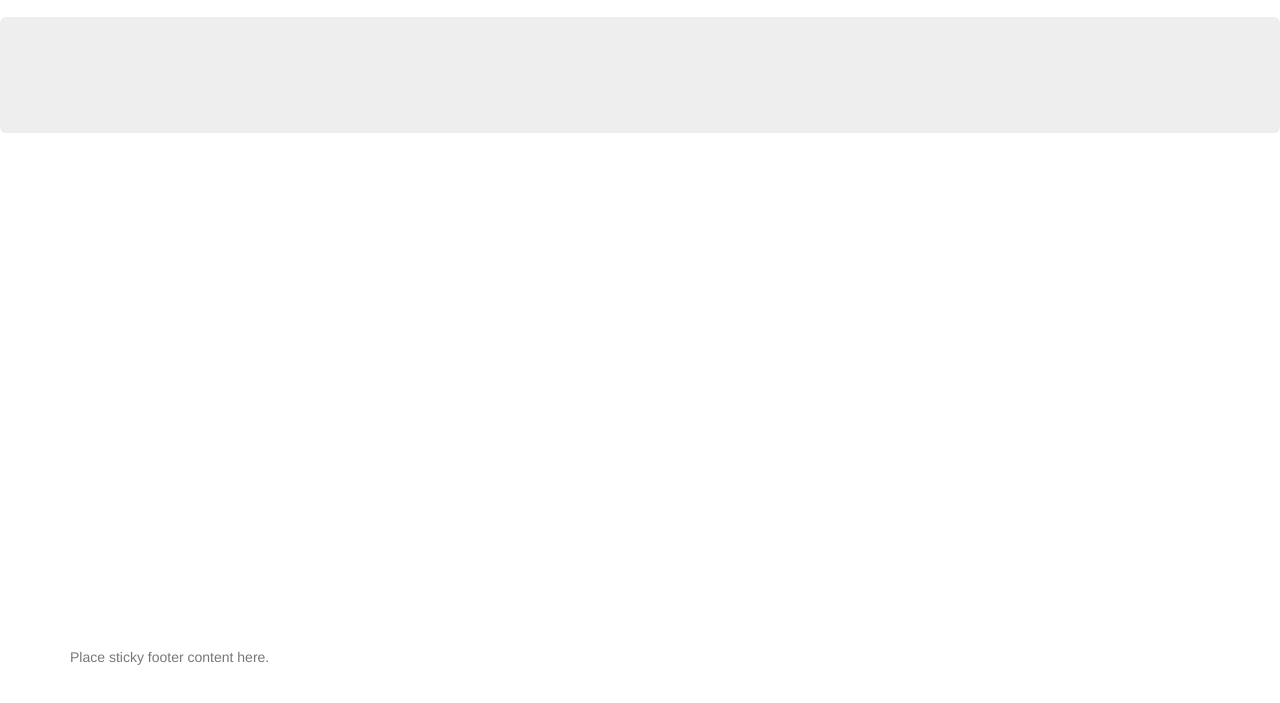
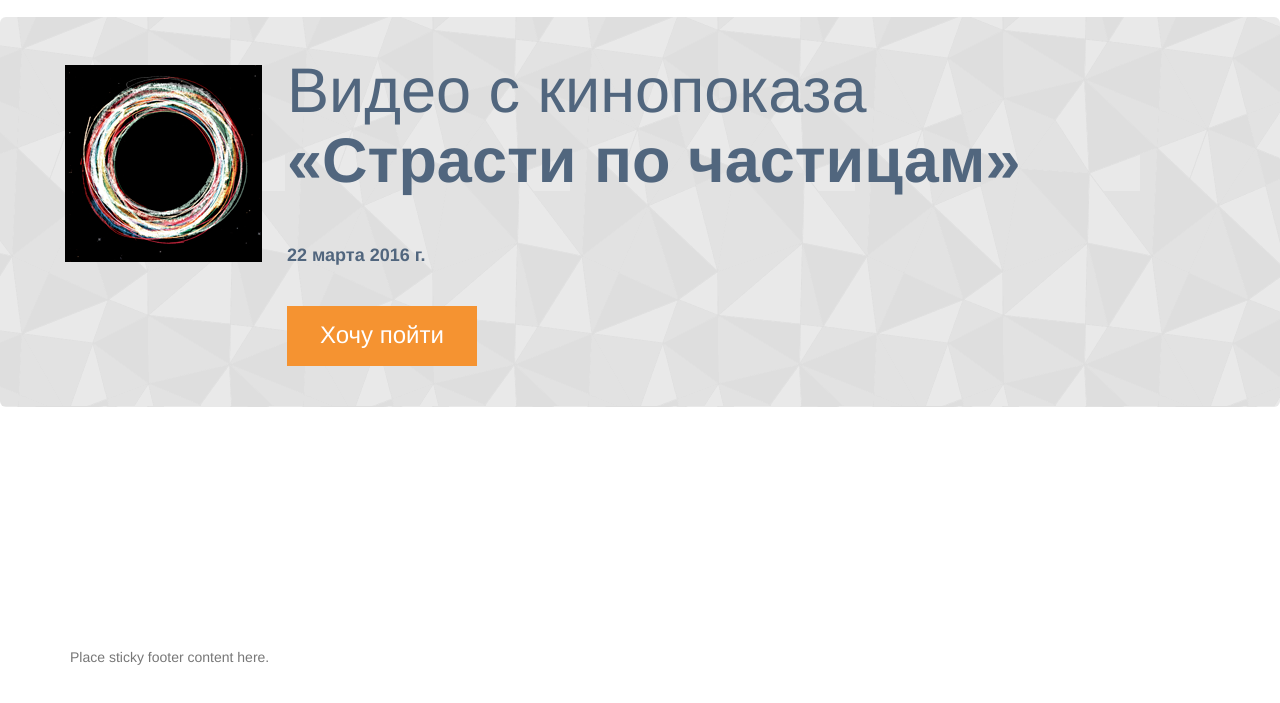
Before and after one commit to MarkOsipenko/setUp, a website: page index.html in a window 1280 px wide. Shown: the part 93-796 px from the top of the page. Drawn offline with nearby package versions, Linux system fonts and the light colour scheme.

Commit message:
add content event

```diff
--- a/index.html
+++ b/index.html
@@ -35,11 +35,20 @@
 
     <!-- Begin page content -->
     <div class="container">
-      <div class="jumbotron">
+      <div class="jumbotron ">
         <div class="new-event">
           <div class="logo-new-event">
-            <img src="">
+            <img src="images/The_Passion_of_the_particles.png">
           </div>
+          <div class="new-event-description">
+            <h1>Видео с кинопоказа</h1>
+            <h1 class="link-to-event"><a href="#">«Страсти по частицам»</a></h1>
+            <div class="new-event-date">
+              <h4>22 марта 2016 г.</h4>
+            </div>
+            <button type="button" class="btn btn-default want-go"><h3>Хочу пойти</h3> </button>
+          </div>
+
         </div>
       </div>
     </div>
--- a/stylesheet/index.scss
+++ b/stylesheet/index.scss
@@ -1,3 +1,16 @@
+@media screen and(max-width: 986px) {
+  .container .jumbotron {
+    padding-left: 15px;
+    padding-right: 0px;
+
+    .new-event-description {
+      h1 {
+        font-size: 2.5em;
+      }
+    }
+  }
+}
+
 * {
   padding: 0;
   margin: 0;
@@ -13,7 +26,7 @@ body {
 .navbar {
   min-height: 110px;
   border: none;
-  background-color: #fff;
+  background-color: #ffffff;
   .container {
     .navbar-header {
       .navbar-brand {
@@ -26,7 +39,7 @@ body {
       .navbar-nav {
         margin: 25px;
 
-      li a{
+        li a {
           padding-bottom: 10px;
           border-bottom: 2px solid #c8c8c8;
           text-transform: uppercase;
@@ -34,9 +47,8 @@ body {
 
         li:hover a,
         li.active a {
-        background-color: #fff;
+          background-color: #ffffff;
           border-bottom: 2px solid #f48932;
-
         }
       }
     }
@@ -49,13 +61,62 @@ body > .container  {
   height: 100%;
   width: 100%;
 
+
   .jumbotron {
     margin-top: 110px;
-
+    height: 390px;
+     background-image: url("../../images/bg-jumbotron.png");
     .new-event {
       max-width: 1150px;
       margin-left: auto;
       margin-right: auto;
+
+      .logo-new-event {
+        margin-right: 25px;
+        float: left;
+      }
+
+      .new-event-description {
+        max-width: 800px;
+        display: inline-block;
+        color: #51667e;
+
+        h1 {
+          margin-top: 0;
+          margin-bottom: 20px;
+          line-height: 0.8em;
+          a {
+            font-weight: bold;
+            white-space: nowrap;
+            color: #51667e;
+          }
+        }
+
+        .want-go {
+          margin-top: 30px;
+          width: 190px;
+          height: 60px;
+          border-radius: 0px;
+          border: none;
+          color: #ffffff;
+          background-color: #f59331;
+
+          h3 {
+            margin: 0;
+          }
+        }
+
+        button.want-go:hover {
+          background-color: #557DF7;
+        }
+      }
+
+      .new-event-date {
+        h4 {
+          margin-top: 60px;
+          font-weight: bold;
+        }
+      }
     }
   }
 }
```
Also changed, not shown: images/The_Passion_of_the_particles.png (added), images/bg-jumbotron.png (added), stylesheet/build/index.css, 2 other files. Lines whose indentation alone changed are shown as unchanged.
